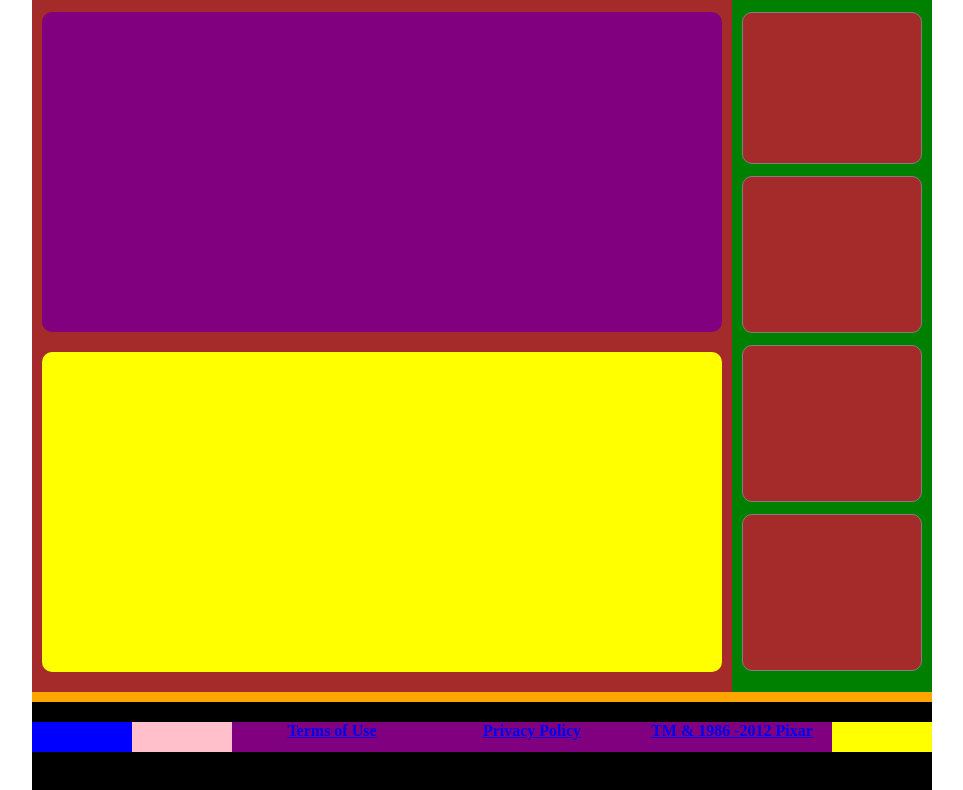
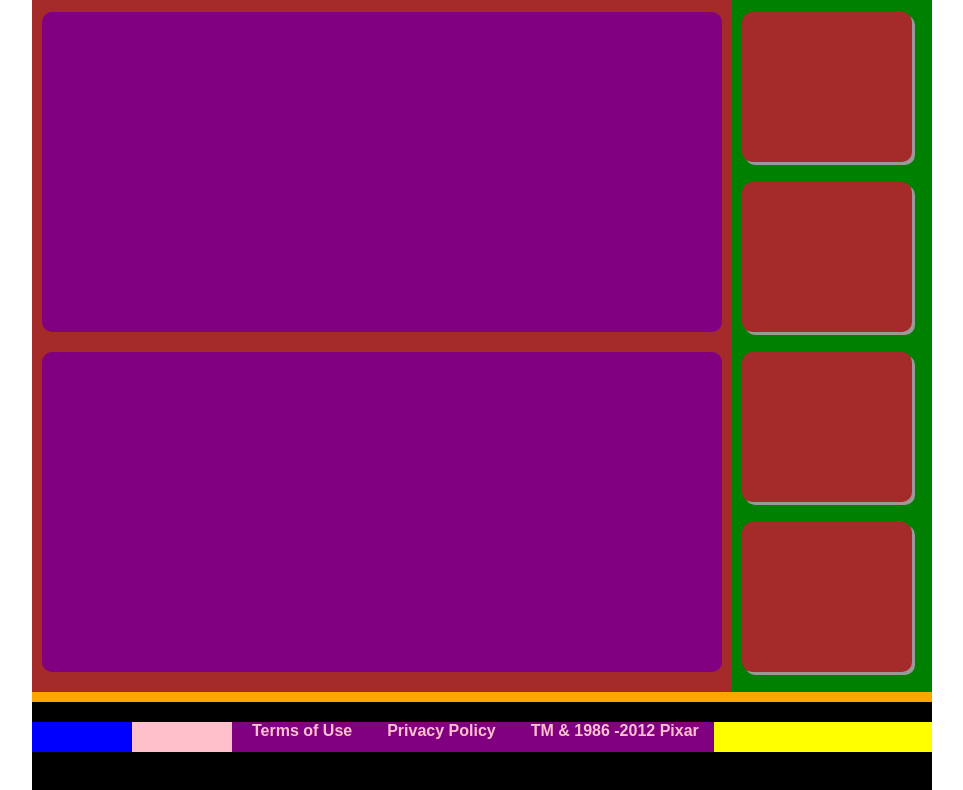
Before and after one commit to pedroalatrista/pixar, a plain HTML site: page index.html in a window 1280 px wide. Shown: the part 74-864 px from the top of the page, without its empty margins (158-1121 px from the left). Drawn offline with Linux system fonts and the light colour scheme.

Commit message:
avance 5to del archivo css.
Tratando de reducir codigos, que se repiten...

```diff
--- a/estilo2.css
+++ b/estilo2.css
@@ -1,4 +1,6 @@
+
 .contenedor{
+	font-family: arial;
 	background: black;
 	width: 900px;
 	height: 1000px;
@@ -42,7 +44,7 @@ section{
 		height:700px;
 		width:900px;
 		padding-bottom:10px;
-	}
+}
 
 .cuerpo{
 	background: orange;
@@ -56,7 +58,7 @@ section{
 	height: 700px;
 	float: left;
 }
-	.banner1{
+	.banner1, .banner2{
 	background: purple;
 	width: 680px;
 	height: 320px;
@@ -66,69 +68,54 @@ section{
 	margin-top: 20px;
 
 	}
-	.banner2{
-	background: yellow;
-	width: 680px;
-	height: 320px;
-	float: left;
-	margin-left: 10px;
-	border-radius:10px;
-	margin-top: 20px;
-	}
+
 .cuerpo2{
 	background: green;
 	width: 200px;
 	height: 700px;
 	float: left;
 }
-.seccion1{
+.seccion1, .seccion2, .seccion3, .seccion4{
 		background-color:brown;
-		width:178px;
+		width:170px;
 		height:150px;
 		margin-left:10px;
 		float:left;
-		padding-bottom:0px;
 		border-radius:10px;
-		border: 1px solid gray;
 		margin-top: 20px;
+		box-shadow: 3px 3px #999;
 }
-.seccion2{
-		background-color:brown;
-		width:178px;
-		height:150px;
-		margin-left:10px;
-		float:left;
-		padding-bottom:5px;
-		border-radius:10px;
-		border: 1px solid gray;
-		margin-top: 12px;
+	.img1, .img2, .img3, .img4{
+		background-color:blue;
+		width:170px;
+		height:120px;
+		border-radius:10px 10px 0px 0px;
+	}
+	.img1 img, .img2 img, .img3 img, .img4 img
+	{border-radius:10px 10px 0px 0px;
+	}
+
+/* Inicio del codigo para el
+Texto de todas las imagenes del bloque
+derecho del SECTION*/
+.link{background: purple;
+	width: 170px;
+	height: 30px;
+	float: left;
+	border-radius: 0px 0px 10px 10px;
+	text-align: center;
 }
-.seccion3{
-		background-color:brown;
-		width:178px;
-		height:150px;
-		margin-left:10px;
-		float:left;
-		padding-bottom:5px;
-		border-radius:10px;
-		border: 1px solid gray;
-		margin-top: 12px;
-}
-.seccion4{
-		background-color:brown;
-		width:178px;
-		height:150px;
-		margin-left:10px;
-		float:left;
-		padding-bottom:5px;
-		border-radius:10px;
-		border: 1px solid gray;
-		margin-top: 12px;
-}
-
-
-
-
+.link a{font-size:18px;
+		color:white;
+		margin-left:8px;
+		text-decoration:none;
+	}
+.link a:hover{font-size:22px;
+			color:yellow;
+			margin-left:8px;
+			text-decoration:none;
+	}
+/* Final*/
 
 
 .pie{
@@ -146,12 +133,17 @@ section{
 	height: 30px;
 	float: left;
 }
-.menu_pie li{
-	display: block;
-	width: 200px;
+.menu_pie ul li a{
+	display: inline-block;
+	width: auto;
 	height: 30px;
 	background: purple;
 	float: left;
 	text-align: center;
 	font-weight: bold;
+	text-decoration: none;
+	color: pink;
+	padding-left: 20px;
+	padding-right: 15px;
+
 }
```
